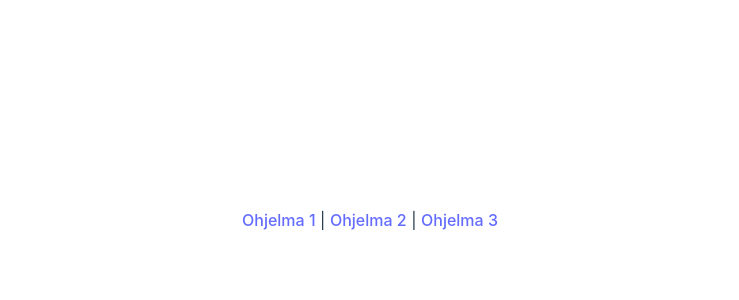
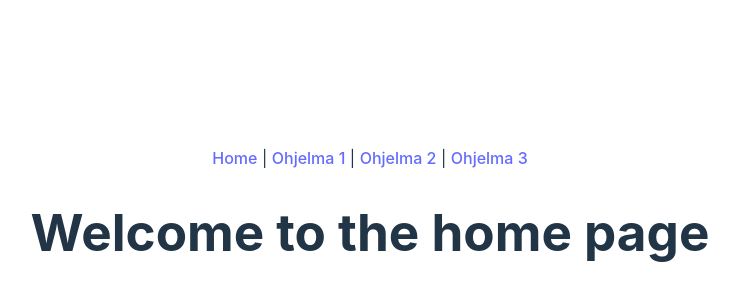
Before and after one commit to aetherian0/Klemmari, a React (Vite) app: page / in a window 1280 px wide. Shown: the part 180-480 px from the top of the page, without its empty margins (270-1009 px from the left). Built offline with nearby package versions, Linux system fonts and the light colour scheme.

Commit message:
Update App.jsx

```diff
--- a/src/App.jsx
+++ b/src/App.jsx
@@ -4,16 +4,21 @@ import Ohjelma2 from "./Ohjelma2";
 import Ohjelma3 from "./Ohjelma3";
 import "./App.css";
 
+function Home() {
+    return <h1>Welcome to the home page</h1>;
+}
+
 function App() {
     return (
         <div>
             <nav>
-                <Link to="/Ohjelma1">Ohjelma 1</Link> |{" "}
-                <Link to="/Ohjelma2">Ohjelma 2</Link> |{" "}
+                <Link to="/">Home</Link> | <Link to="/Ohjelma1">Ohjelma 1</Link>{" "}
+                | <Link to="/Ohjelma2">Ohjelma 2</Link> |{" "}
                 <Link to="/Ohjelma3">Ohjelma 3</Link>
             </nav>
 
             <Routes>
+                <Route path="/" element={<Home />} />
                 <Route path="/Ohjelma1" element={<Ohjelma1 />} />
                 <Route path="/Ohjelma2" element={<Ohjelma2 />} />
                 <Route path="/Ohjelma3" element={<Ohjelma3 />} />
```
